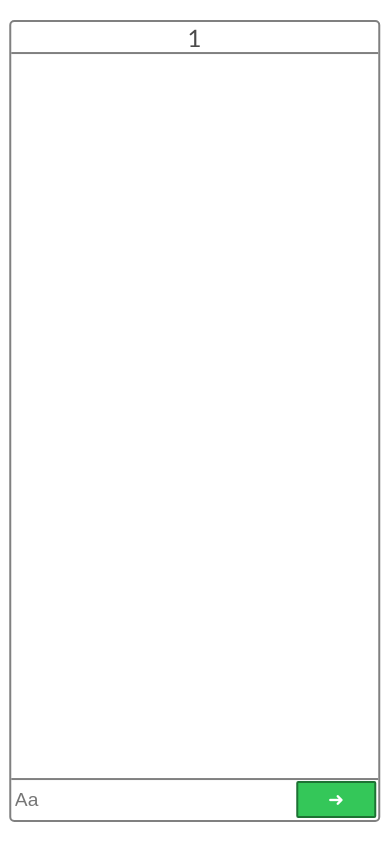
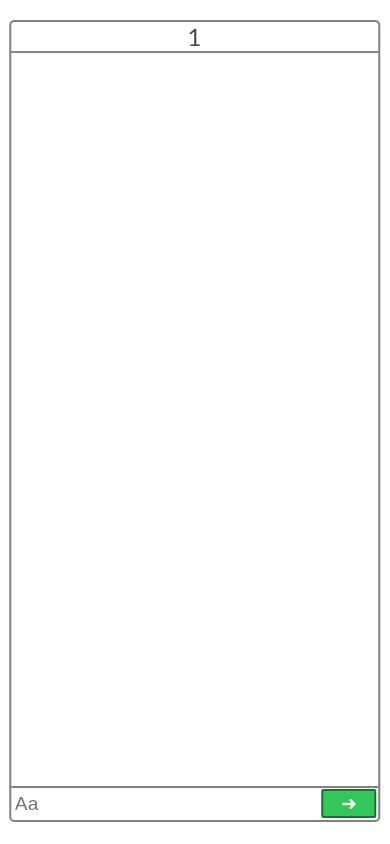
Before and after one commit to U1F928/web-chat-old, a Flask app: page /1 in a window 390 px wide. Run offline with Flask 2, Linux system fonts and the light colour scheme; some libraries are stand-ins or nearby versions.

Commit message:
made chat more responsive

```diff
--- a/web_chat/static/chat/chat.css
+++ b/web_chat/static/chat/chat.css
@@ -11,7 +11,7 @@ body
 	transform: translateX(+2.5%) translateY(+2.5%);
 	box-sizing: border-box;
 	display: grid;
-	grid-template-rows: 2em auto 2.5em;
+	grid-template-rows: min-content auto min-content;
 	background-color: #fff;
 	font-family: "Calibri", "Roboto", sans-serif;
 	border: 2px solid grey;
@@ -22,11 +22,9 @@ body
 	box-sizing: border-box;
 	border-bottom: 2px solid grey;
 	color: rgb(75, 74, 74);
-	word-break: break-all;
 	font-size: 1.5em;
-	display: flex;
-	justify-content: center;
-	align-items: center;
+	text-align: center;
+	overflow-x: auto;
 }
 #comment-section
 {
@@ -52,12 +50,11 @@ body
 	border-radius: 2px;
 	background-color: #34C759;
 	color: white;
-
 }
 #send-comment
 {
 	display: grid;
-	grid-template-columns: minmax(70%, auto) minmax(10%, 5em);
+	grid-template-columns: auto minmax(10%, 15%);
 	word-wrap: break-word;
 	margin: 0.1em;
 }
@@ -75,7 +72,7 @@ body
 #send-button
 {
 	overflow: hidden;
-	font-size: 1.2em;
+	font-size: min(5vw, 1.2em);
 	background-color: #34C759;
 	color: white;
 	border: 2px solid #1d7233;
```
